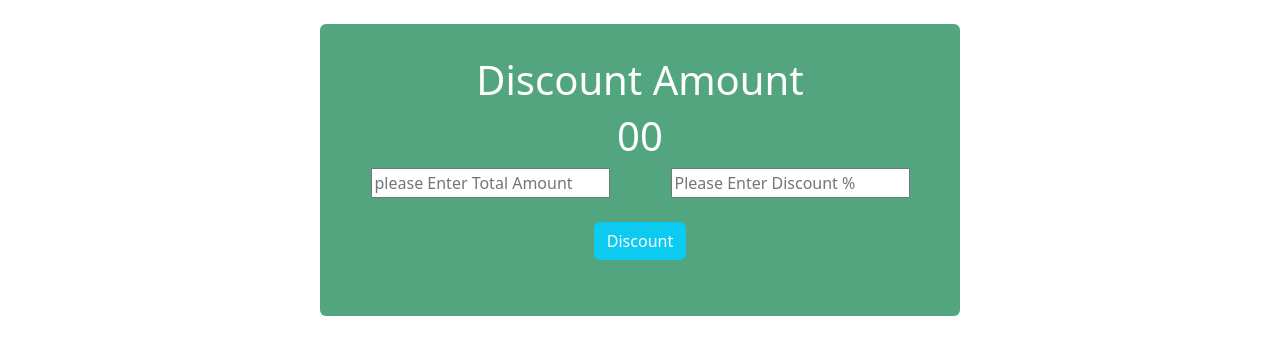
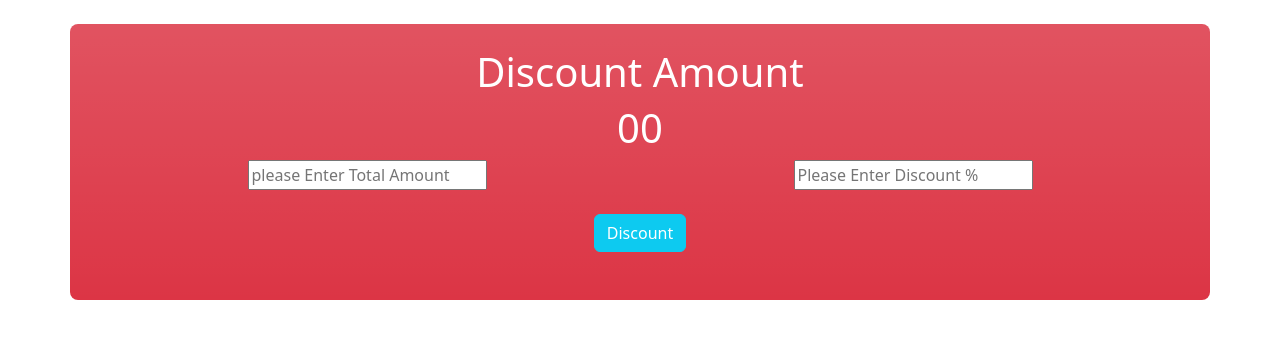
Before and after one commit to robin355/Discount-Calculate, a plain HTML site: page index.html in a window 1280 px wide. Drawn offline with nearby package versions, Linux system fonts and the light colour scheme.

Commit message:
new feature

```diff
--- a/index.html
+++ b/index.html
@@ -11,8 +11,7 @@
 
 <body>
     <main>
-        <section
-            class="container text-md-center text-sm-center mt-4 h-50 bg-success p-2 text-white bg-opacity-75 w-50 rounded">
+        <section class="container text-md-center text-sm-center mt-4 bg-danger bg-gradient rounded-3">
             <div class="p-4">
                 <div class="text-white">
                     <h1>Discount Amount</h1>
```
